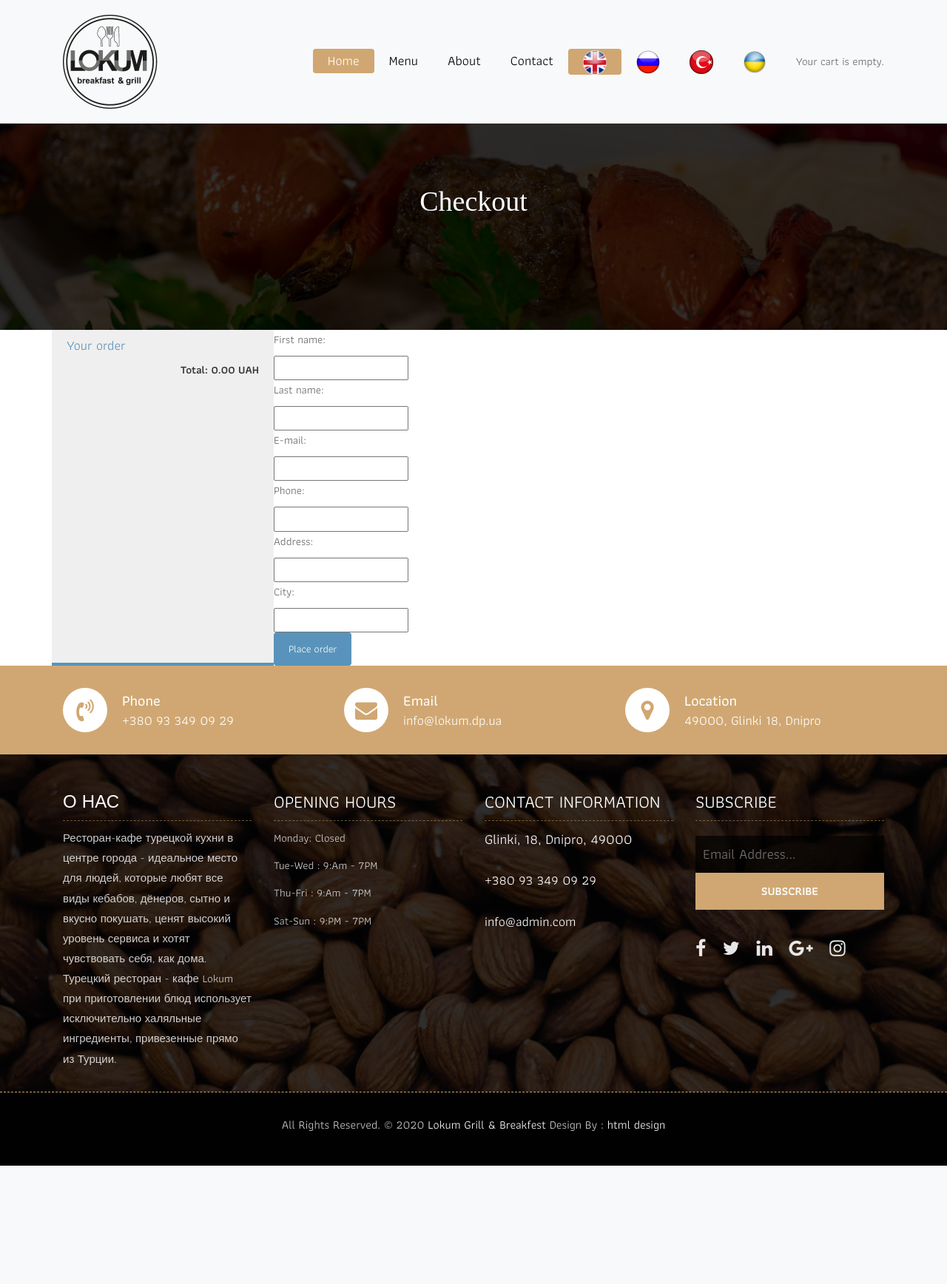
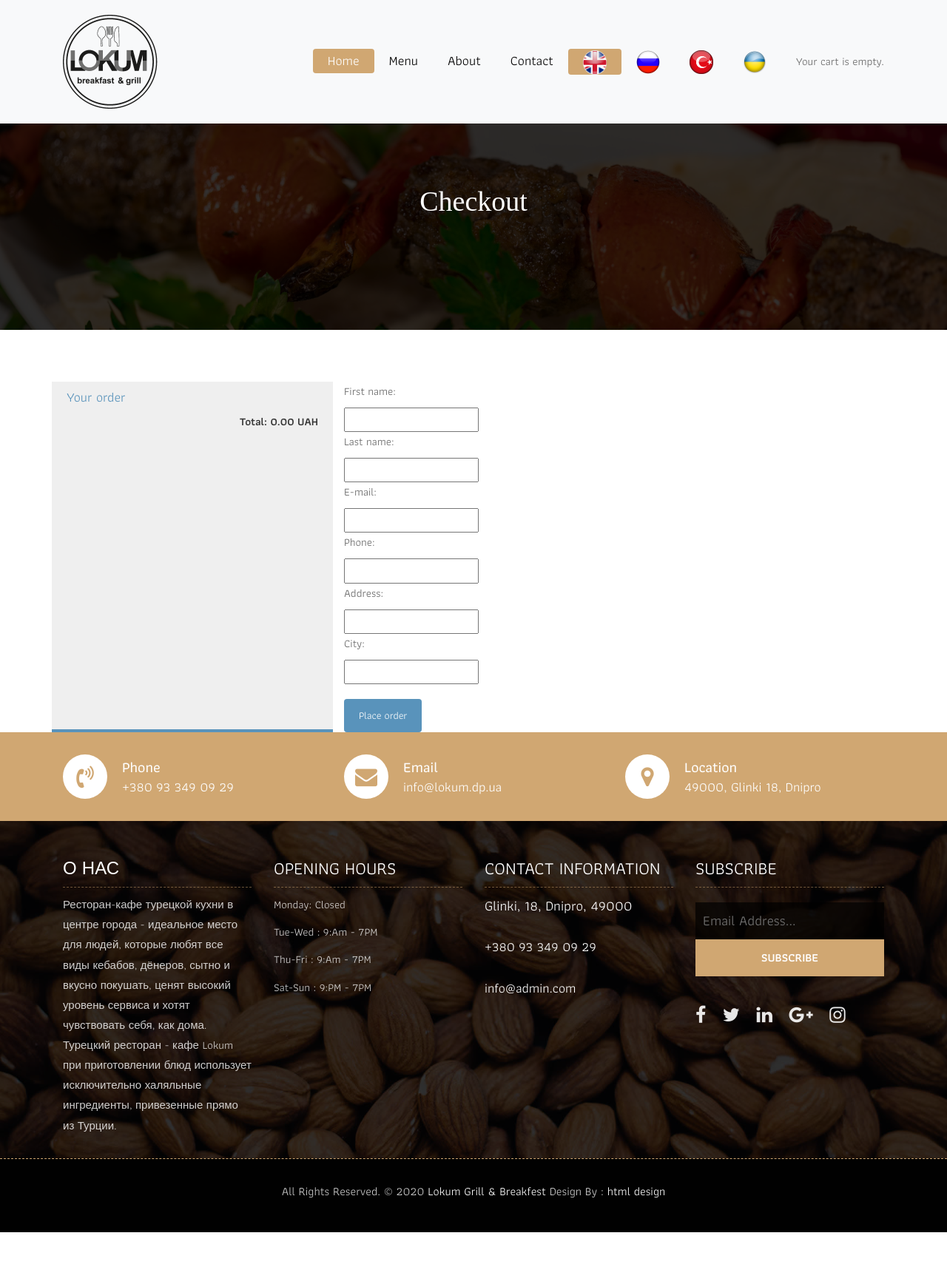
Before and after one commit to varkon/lokum, a Django app: page /en/orders/create/ in a window 1280 px wide. Shown: the whole page at 74% size. Before the commit the page ends 1576 px from the top, so only its background shows below. Run offline with Django 3.2, Linux system fonts and the light colour scheme; some web fonts are replaced.

Commit message:
Alpha - version

```diff
--- a/caffemain/static/css/style.css
+++ b/caffemain/static/css/style.css
@@ -1417,9 +1417,10 @@ a.button, input[type="submit"] {
     color:#fff;
     background:#5993bb;
     border-radius:4px;
-    padding:10px 20px;
+    padding:10px 20px ;
     font-size:14px;
     border:0;
+	margin-top: 20px;
 }
 
 a.button.light {
--- a/cart/templates/cart/detail.html
+++ b/cart/templates/cart/detail.html
@@ -80,7 +80,7 @@
                         <td>{% trans "Total" %}</td>
                         <td colspan="4"></td>
                         <td class="num">
-                            ${{ cart.get_total_price_after_discount|floatformat:2 }}
+                            {{ cart.get_total_price_after_discount|floatformat:2 }} UAH
                         </td>
                     </tr>
                     </tbody>
--- a/orders/templates/orders/order/create.html
+++ b/orders/templates/orders/order/create.html
@@ -13,10 +13,11 @@
         </div>
     </div>
     <!-- End All Pages -->
+    <div class="blog-box">
     <div class="container">
 
             <div class="row">
-                <div class="order-info">
+                <div class="col-lg-4 col-md-4 order-info">
     <h3>{% trans "Your order" %}</h3>
     <ul>
       {% for item in cart %}
@@ -36,7 +37,7 @@
     </ul>
     <p>{% trans "Total" %}: {{ cart.get_total_price_after_discount|floatformat:2 }} UAH</p>
   </div>
-
+<div class="col-lg-6 col-md-6">
   <form method="post" class="order-form">
     {{ form.as_p }}
     <p><input type="submit" value="{% trans "Place order" %}"></p>
@@ -44,4 +45,5 @@
   </form>
             </div>
     </div>
+    </div>
 {% endblock %}
--- a/orders/templates/orders/order/created.html
+++ b/orders/templates/orders/order/created.html
@@ -18,7 +18,7 @@
             <div class="row">
                 <div class="order-info">
     <h1>{% trans "Thank you" %}</h1>
-  {% blocktrans with order_id=order.id %}
+  {% blocktrans  %}
     <p>Your order has been successfully completed. Your order number is <strong>{{ order_id }}</strong>.</p>
   {% endblocktrans %}
 
```
